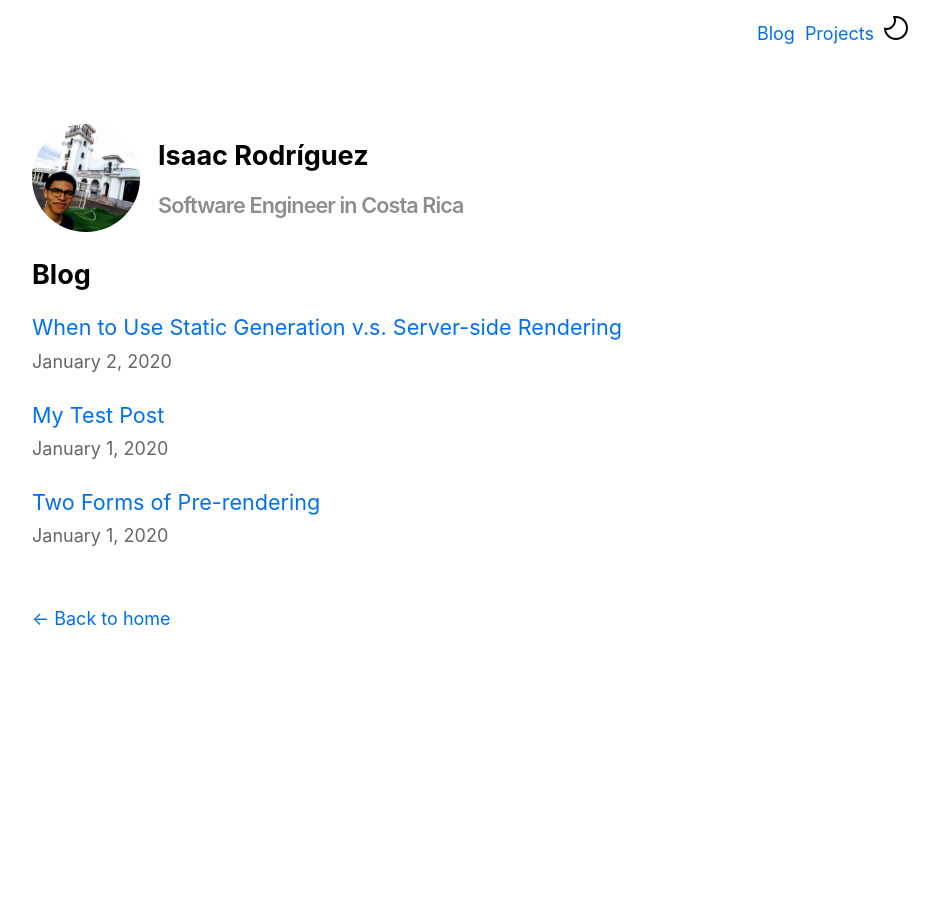
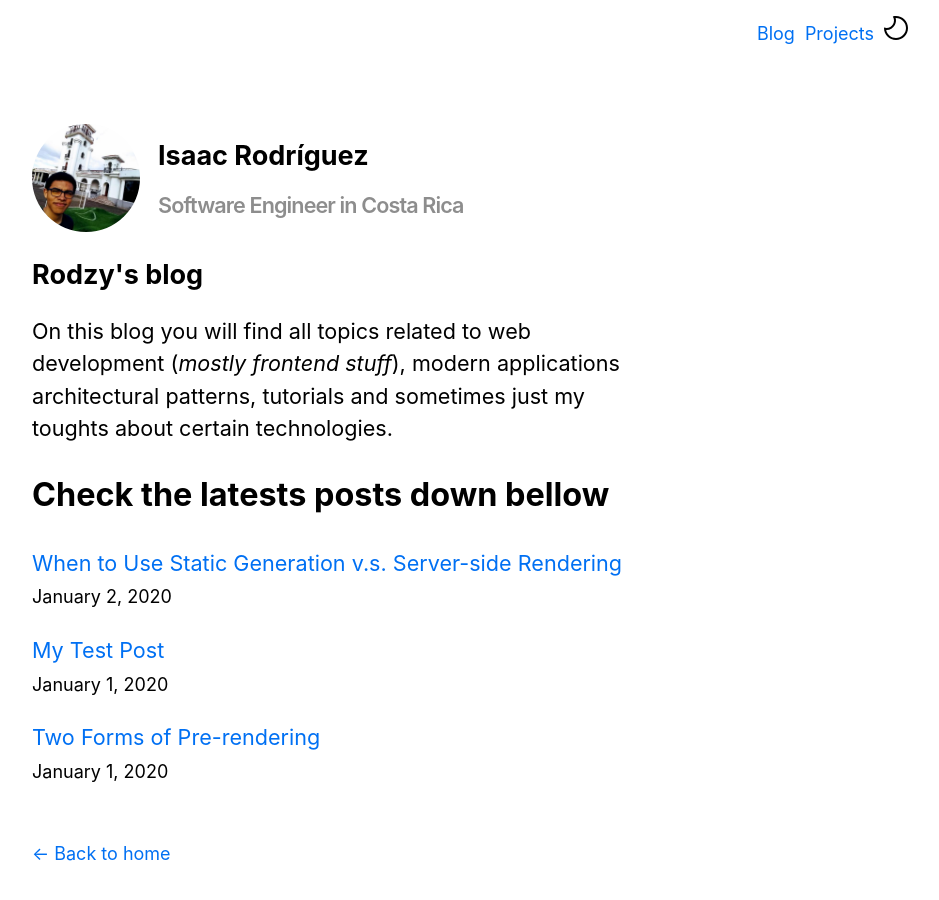
Before and after one commit to rodzy/2021, a Next.js app: page /blog in a window 1280 px wide. Shown: the top 900 px of the page, without its empty margins (302-1241 px from the left). Before the commit the page ends 800 px from the top, so only its background shows below. Built offline with nearby package versions, Linux system fonts and the light colour scheme.

Commit message:
Updated colors for and interactivity for the main buttons

```diff
--- a/components/layout.js
+++ b/components/layout.js
@@ -14,11 +14,6 @@ export default function Layout({ children, home, blog }) {
         <TheHeader />
         <div className={styles.container}>
           <Head>
-            <link rel="icon" href="/favicon.ico" />
-            <meta
-              name="description"
-              content="My personal test blog usign Next.js"
-            />
             <meta
               property="og:image"
               content={`https://og-image.now.sh/${encodeURI(
--- a/components/layout.module.css
+++ b/components/layout.module.css
@@ -58,7 +58,7 @@
 }
 
 .theheaderInsider{
-  background-color: #fff;
+  background-color: #ffffff;
   border-bottom-width: 0px;
   border-bottom-style: solid;
   border-color: #666;
--- a/pages/_document.js
+++ b/pages/_document.js
@@ -10,6 +10,7 @@ class MyDocument extends Document {
             name="viewport"
             content="width=device-width, initial-scale=1.0"
           />
+            <link rel="icon" href="/favicon.ico" />
         </Head>
         <body>
             <Main />
--- a/pages/blog.js
+++ b/pages/blog.js
@@ -10,10 +10,23 @@ export default function Blog({ allPostsData }) {
     <>
       <Head>
         <title>Rodzy's blog</title>
+        <meta
+          name="description"
+          content="On this blog you will find all topics related to web development, modern applications architectural
+            patterns, tutorials and sometimes just my toughts about certain
+            technologies."
+        ></meta>
       </Head>
       <Layout blog>
         <section className={`${utilStyles.headingMd} ${utilStyles.padding1px}`}>
-          <h2 className={utilStyles.headingLg}>Blog</h2>
+          <h1 className={utilStyles.headingLg}>Rodzy's blog</h1>
+          <p>
+            On this blog you will find all topics related to web development (
+            <i>mostly frontend stuff</i>), modern applications architectural
+            patterns, tutorials and sometimes just my toughts about certain
+            technologies.
+          </p>
+          <h2>Check the latests posts down bellow</h2>
           <ul className={utilStyles.list}>
             {allPostsData.map(({ id, date, title }) => (
               <li className={utilStyles.listItem} key={id}>
--- a/styles/global.css
+++ b/styles/global.css
@@ -10,6 +10,8 @@ body {
 
 * {
   box-sizing: border-box;
+  background-color: #ffffff;
+  color: #000;
 }
 
 a {
```
Also changed, not shown: pages/index.js (+10 -6 lines).
